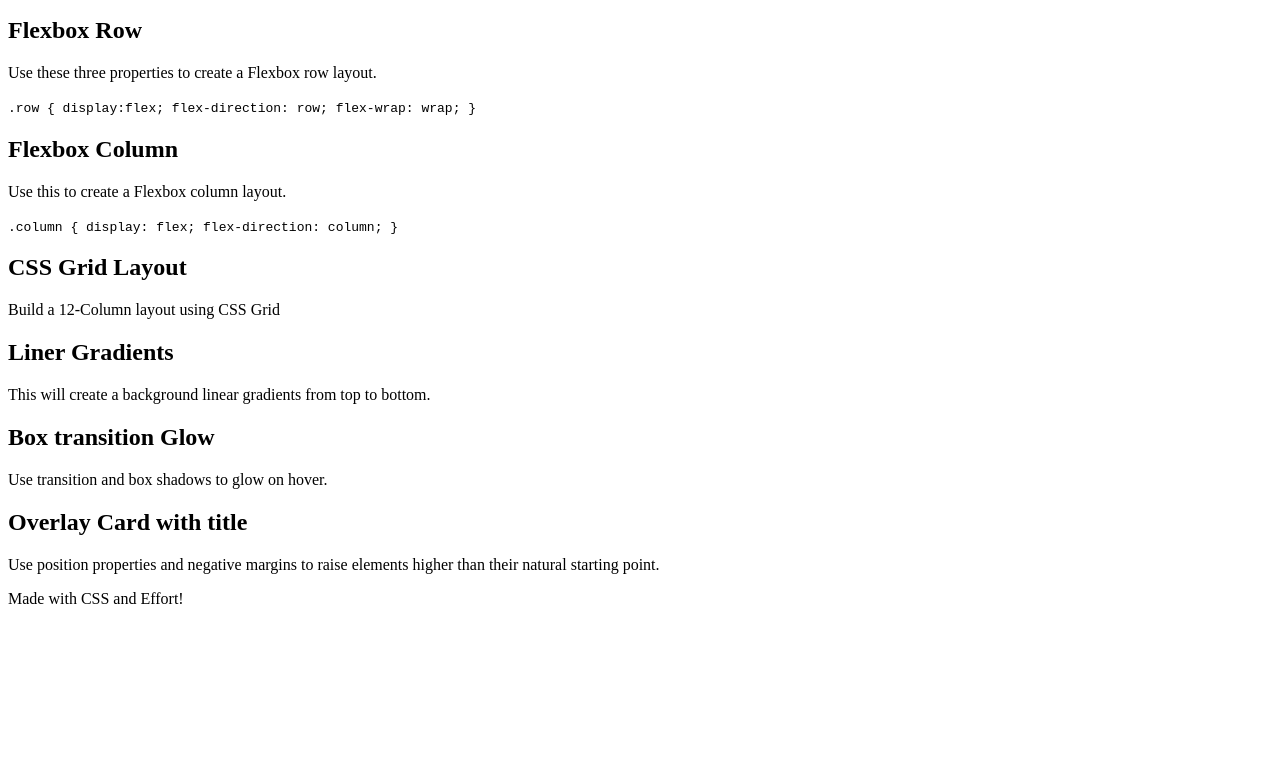
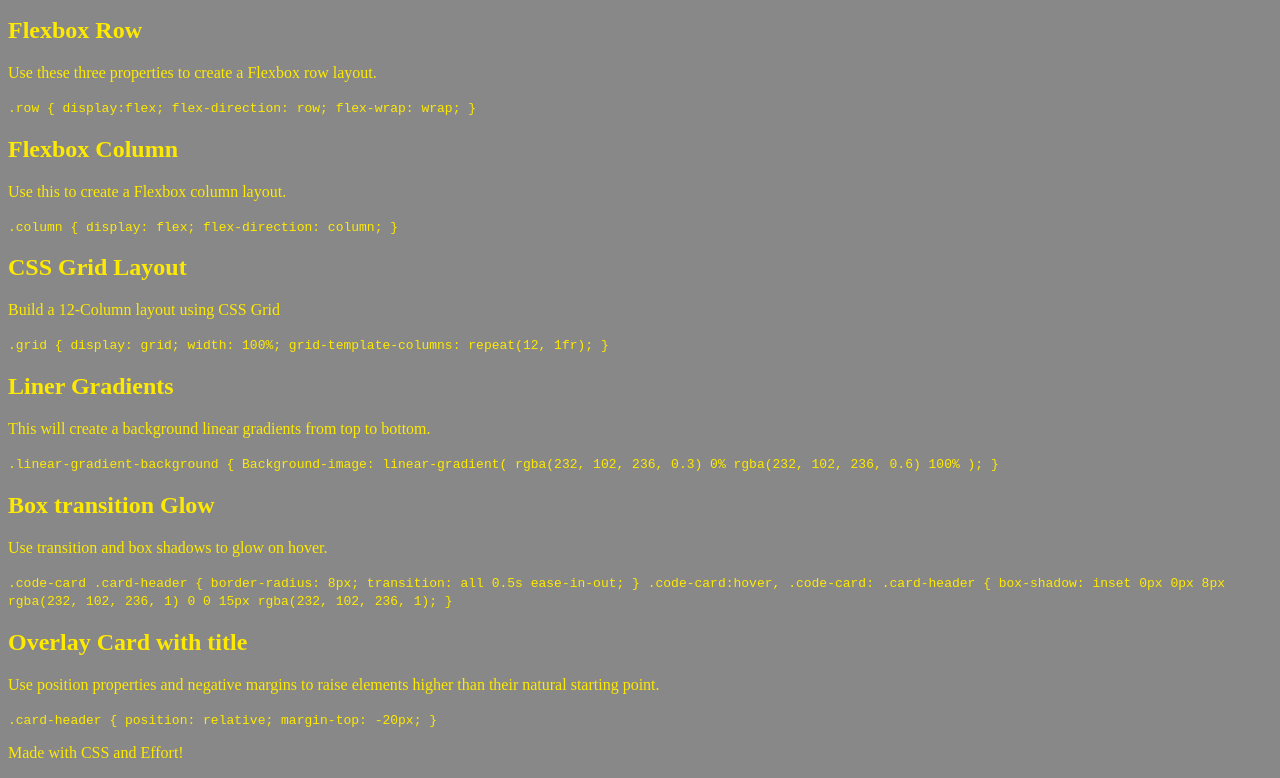
Before and after one commit to PN-Barnes/mini-project-css, a plain HTML site: page index.html in a window 1280 px wide. Shown: the part 101-879 px from the top of the page. Before the commit the page ends 800 px from the top, so only its background shows below. Drawn offline with Linux system fonts and the light colour scheme.

Commit message:
Added content to the code sections

```diff
--- a/assets/styles.css
+++ b/assets/styles.css
@@ -0,0 +1,9 @@
+:root {
+    --yellow: #FEEA00;
+    --steel:#888;
+}
+
+body {
+    color: var(--yellow);
+    background-color: var(--steel);
+}
--- a/index.html
+++ b/index.html
@@ -5,7 +5,7 @@
     <meta http-equiv="X-UA-Compatible" content="IE=edge">
     <meta name="viewport" content="width=device-width, initial-scale=1.0">
     <title>CSS Snippet Cheatsheet</title>
-    <link rel="stylesheet" href="/assets/styles.css">
+    <link rel="stylesheet" href="assets/styles.css">
 </head>
 <!-- Start of body -->
 <body>
@@ -48,7 +48,11 @@
             <p>Build a 12-Column layout using CSS Grid</p>
             <article>
                 <code>
-
+                    .grid {
+                        display: grid;
+                        width: 100%;
+                        grid-template-columns: repeat(12, 1fr);
+                    }
                 </code>
             </article>
         </section>
@@ -57,7 +61,14 @@
             <h2>Liner Gradients</h2>
             <p>This will create a background linear gradients from top to bottom.</p>
             <article>
-                <code></code>
+                <code>
+                    .linear-gradient-background {
+                        Background-image: linear-gradient(
+                            rgba(232, 102, 236, 0.3) 0%
+                            rgba(232, 102, 236, 0.6) 100%
+                        );
+                    }
+                </code>
             </article>
         </section>
         <!-- Box 5 -->
@@ -65,7 +76,19 @@
             <h2>Box transition Glow</h2>
             <p>Use transition and box shadows to glow on hover.</p>
             <article>
-                <code></code>
+                <code>
+                    .code-card .card-header {
+                        border-radius: 8px;
+                        transition: all 0.5s ease-in-out;
+                    }
+
+                    .code-card:hover,
+                    .code-card: .card-header {
+                        box-shadow: inset 0px 0px 8px
+                        rgba(232, 102, 236, 1) 0 0 15px
+                        rgba(232, 102, 236, 1);
+                    }
+                </code>
             </article>
         </section>
         <!-- Box 6 -->
@@ -73,7 +96,12 @@
             <h2>Overlay Card with title</h2>
             <p>Use position properties and negative margins to raise elements higher than their natural starting point.</p>
             <article>
-                <code></code>
+                <code>
+                    .card-header {
+                        position: relative;
+                        margin-top: -20px;
+                    }
+                </code>
             </article>
         </section>
     </main>
```
